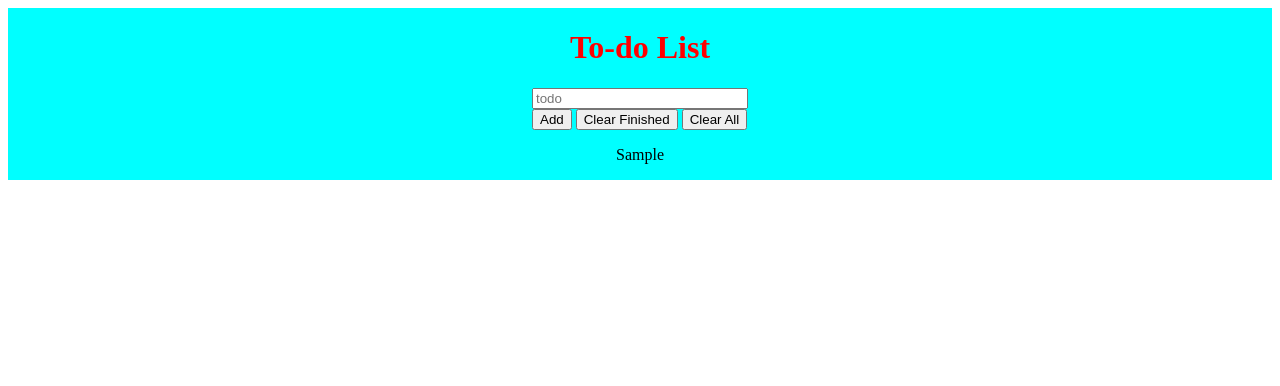
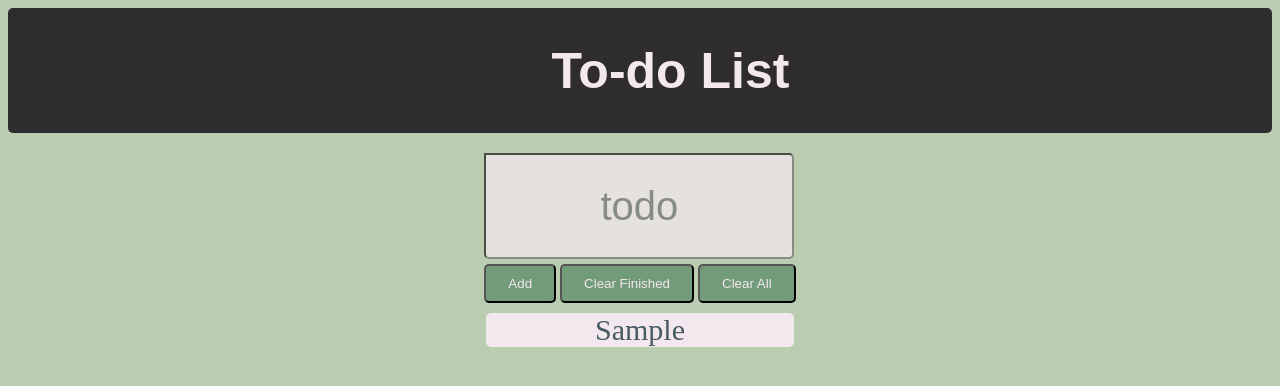
Before and after one commit to cenarturkmen/js101, a website: page todo-app/index.html in a window 1280 px wide. Both pictures are taken after typing "Sample" into the empty fields and a click on the button "Add". Drawn offline with nearby package versions, Linux system fonts and the light colour scheme; files that its build step writes are made by us from their sources.

Commit message:
added scss with color palette

```diff
--- a/todo-app/scss/styles.scss
+++ b/todo-app/scss/styles.scss
@@ -1,23 +1,73 @@
+$lavenderBlush:#f3e8ee;
+$lauralGreen: #bacdb0;
+$russianGreen: #729b79;
+$deepSpaceSparkle: #475b63;
+$reisinBlack: #2e2c1f;
+
+body {
+    background-color: $lauralGreen;
+}
 .main{
     display: flex;
     justify-content: center;
     flex-direction: column;
-    align-items:center;
-    background-color: aqua;
+    align-items: center;
+    background-color:$lauralGreen;
     .main-h1{
-        color:red;
-        align-items: flex-start;
+        display: flex;
+        background-color: rgb(46, 44, 47);
+        font-family: "Alegreya Sans", sans-serif;
+        width: 100%;
+        border-radius: 5px;
+        h1{
+            flex-direction: row;
+            justify-content: center;
+            align-items: center;
+            color: $lavenderBlush;
+            margin-left: 43%;
+            font-size: 50px;
+        }
     }
     .main-bar{
+        margin-top: 20px;
         align-items: flex-end;
         flex-direction: row;
         .main-bar-input{
-            color:red;
             align-items: flex-start;
             input{
-                width: 208px;;
+                width: 302px;
+                height: 100px;
+                font-size: 40px;
+                background-color: $lavenderBlush;
+                color: $deepSpaceSparkle;
+                opacity: 0.75;
+                text-align: center;
+                border-radius: 0px 5px 5px;
             }
-
+        }
+        .main-buttons{
+            justify-content: center;
+            button{
+                color: $lavenderBlush;
+                margin-top: 5px;
+                background-color: $russianGreen;
+                padding: 10px 22px;
+                border-radius: 5px;
+                }
+            }
+        }
+    .paragraphs{
+        margin-top: 10px;
+        position: relative;
+        width: 308px;
+        p{
+            color: $deepSpaceSparkle;
+            font-size: 30px;
+            background-color: $lavenderBlush;
+            margin-top: 0px;
+            margin-bottom: 5px;
+            text-align: center;
+            border-radius: 5px;
         }
     }
 }
```
